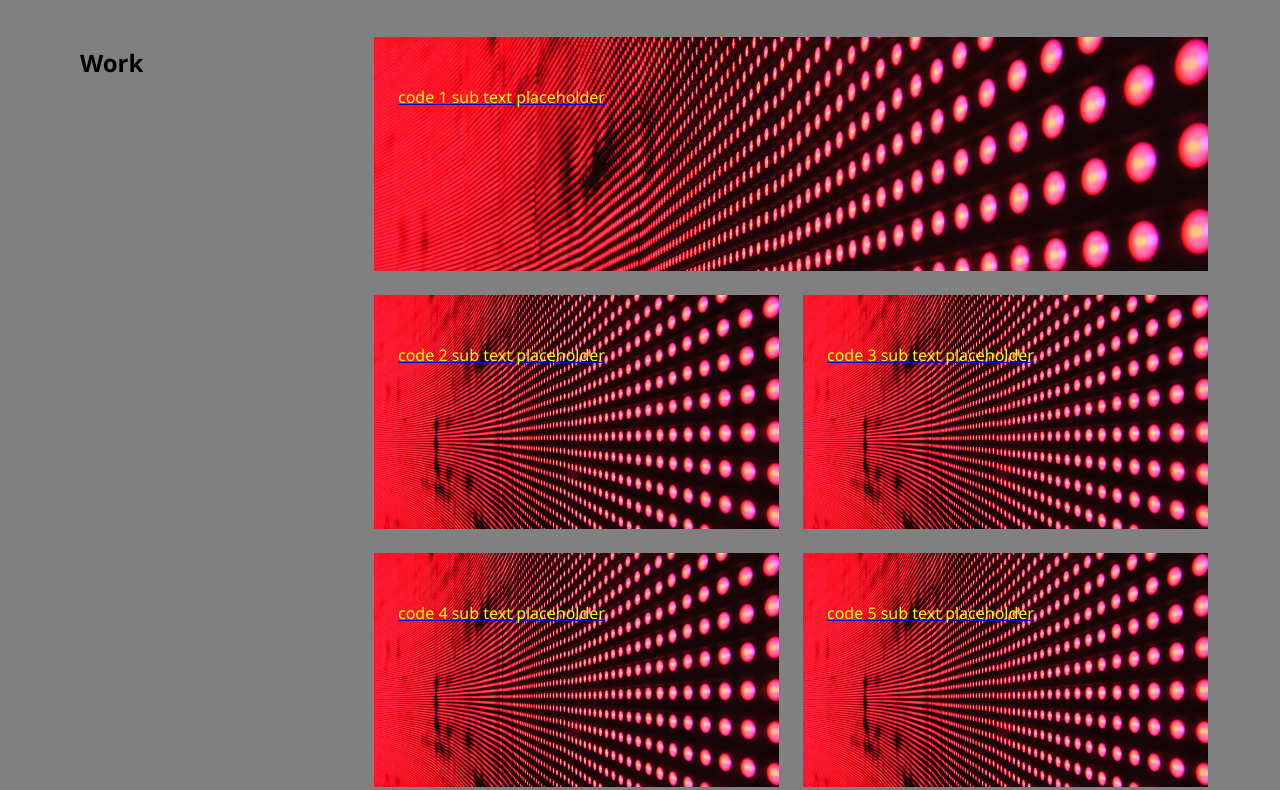
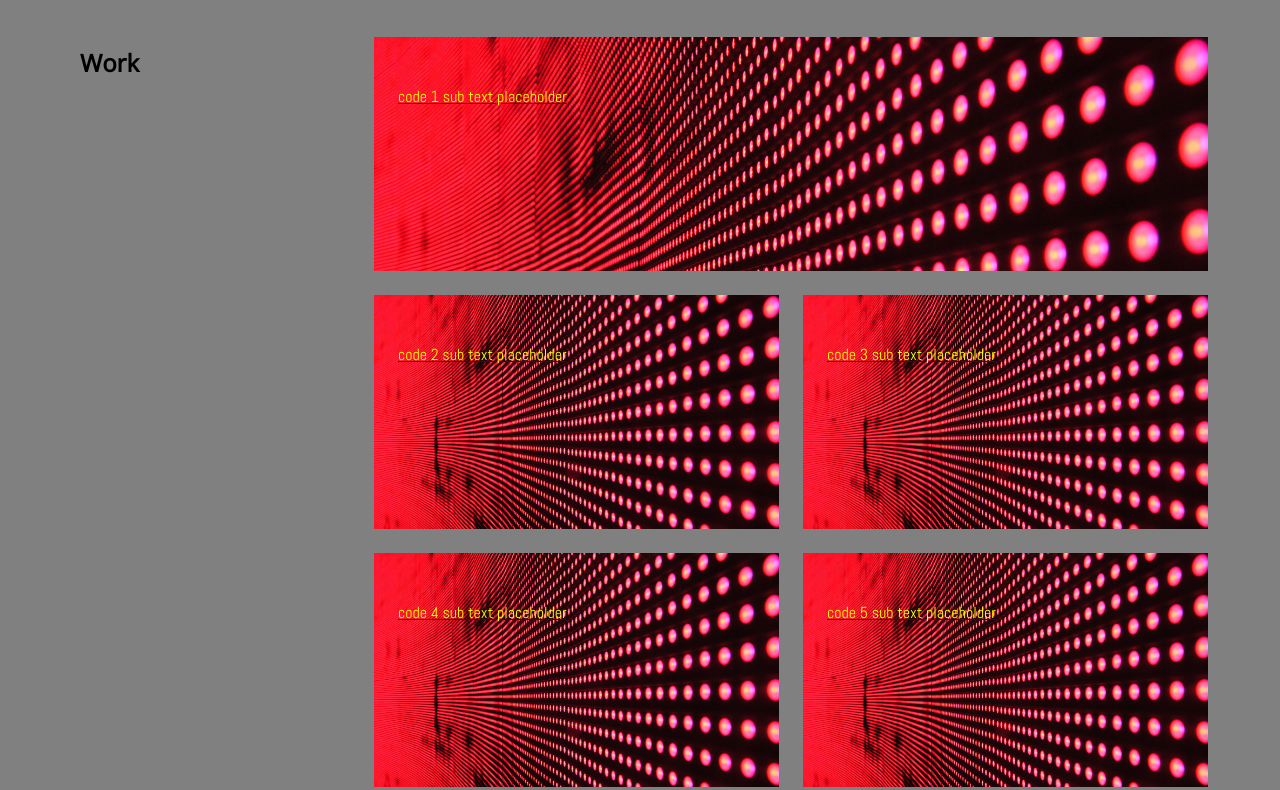
Before and after one commit to S-R-i-c-e/portfolio, a plain HTML site: page index.html in a window 1280 px wide. Shown: the part 964-1754 px from the top of the page. Drawn offline with nearby package versions, Linux system fonts and the light colour scheme.

Commit message:
new fonts and font variables

```diff
--- a/assets/css/style.css
+++ b/assets/css/style.css
@@ -8,9 +8,15 @@ v) MEDIA QUERIES
 
 /* VARIABLES */
 :root {
+  /* colors */
   --bg-color: grey;
   --contrast-color: yellow;
 
+  /* fonts */
+  --primary-font: 'Open Sans', 'Segoe UI', Tahoma, Geneva, Verdana, sans-serif;
+  --secondary-font: Abel, 'Courier New', Courier, monospace;
+
+  /* images */
   --banner-img: url("../images/steve.jpg");
   --about-img: url("../images/rice.jpg");
   --code-img: url("../images/02-portfolio-1.jpg");
@@ -24,7 +30,7 @@ v) MEDIA QUERIES
 
 body {
   background-color: var(--bg-color);
-  font-family:'Segoe UI', Tahoma, Geneva, Verdana, sans-serif;
+  font-family: var(--primary-font);
   line-height: 1.5;
 }
 
@@ -93,6 +99,7 @@ main {
 
   .subcontainer p {
     color: var(--contrast-color);
+    font-family: var(--secondary-font);
   }
 
   #code1 {
--- a/index.html
+++ b/index.html
@@ -7,6 +7,8 @@
   <meta http-equiv="X-UA-Compatible" content="ie=edge">
   <title>Stephen Rice - Front End Web Developer</title>
   <link rel="stylesheet" type="text/css" href="./assets/css/style.css" />
+  <link rel="stylesheet" href="http://fonts.googleapis.com/css?family=Open+Sans">
+  <link rel="stylesheet" href="http://fonts.googleapis.com/css?family=Abel">
 </head>
 
 <body>
```
